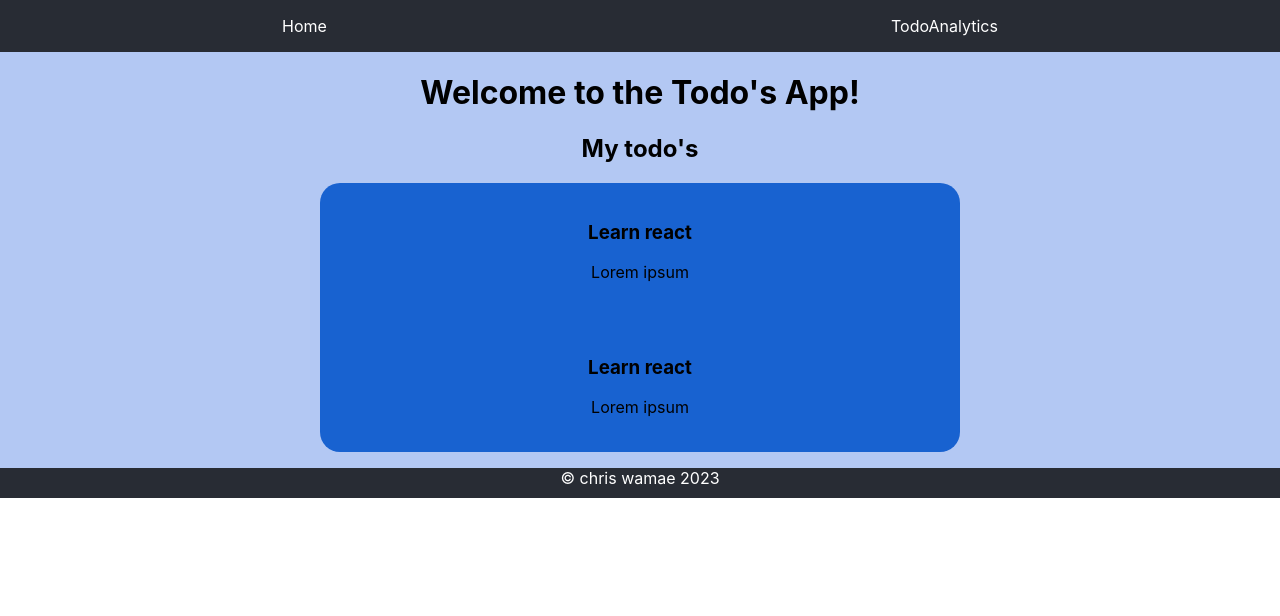
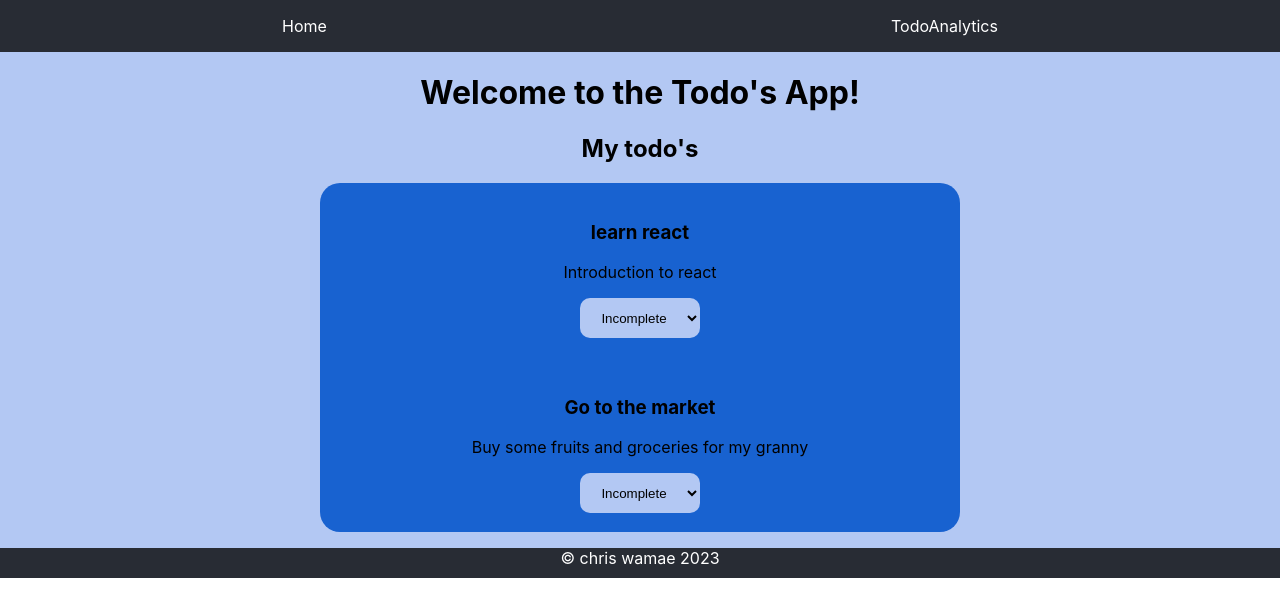
Before and after one commit to chris-wamae/to-do-list, a React (Create React App) app: page / in a window 1280 px wide. Shown: the top 616 px of the page. Built offline with nearby package versions, Linux system fonts and the light colour scheme.

Commit message:
Added complete/incomplete status selection and styled the select tag

```diff
--- a/src/App.css
+++ b/src/App.css
@@ -92,3 +92,12 @@ padding-bottom:3%;
   height:30px;
   color:white;
 }
+
+select{
+  border:0px;
+  width:120px;
+  height:40px;
+  border-radius:10px;
+  text-align:center;
+  background-color:var(--lightBackground);
+}
--- a/src/components/TodoItem.js
+++ b/src/components/TodoItem.js
@@ -1,8 +1,18 @@
-function TodoItem(){
+import React,{useState} from "react"
+function TodoItem({item}){
+// const [todo,setTodo] = useState({
+//     "title" :"learn react",
+//     "description" : "Introduction to react"
+// })
+// console.log(todo)
     return(
         <div className="todoItem">
-        <h3>Learn react</h3>
-        <p>Lorem ipsum</p>
+        <h3>{item.title}</h3>
+        <p>{item.description}</p>
+        <select>
+            <option value="Incomplete">Incomplete</option>
+            <option value="Complete">Complete</option>
+        </select>
         </div>
     )
 }
--- a/src/components/TodoList.js
+++ b/src/components/TodoList.js
@@ -1,10 +1,23 @@
 import Home from "../view/Home"
 import TodoItem from "./TodoItem"
+import React,{useState} from "react"
 function TodoList(){
+    const [todos,setTodo] = useState([{
+        "id" : 1,
+        "title" :"learn react",
+        "description" : "Introduction to react"
+    },
+    {    "id" : 2,
+        "title" :"Go to the market",
+        "description" : "Buy some fruits and groceries for my granny"
+    }])
     return (
         <section className="todosection">
-        <TodoItem />
-        <TodoItem />
+        {/*loop over the todos list abd get an individual todo*/}
+        {todos.map((item,index)=>(
+                <TodoItem key={index} item={item}/>
+            ))
+        }
         </section>
     )
 }
```
